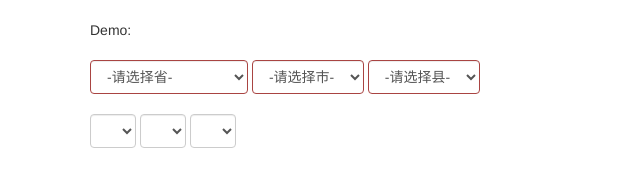
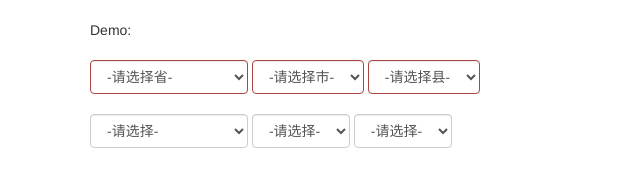
Before and after one commit to njmdedu/jquery-bs-cncitypicker, a website: page docs/index.html in a window 1280 px wide. Shown: the whole page, without its empty margins (0-640 px from the left). Drawn offline with nearby package versions, Linux system fonts and the light colour scheme; files that its build step writes are made by us from their sources.

Commit message:
update files

```diff
--- a/docs/index.html
+++ b/docs/index.html
@@ -71,6 +71,8 @@
       },5000)
       var provinceandcityname = ci.getProvinceAndCityByDistrictCode(420107);
       console.log(provinceandcityname);
+
+      var ci2 = $('#cncity2').cncitypicker();
     </script>
   </body>
 </html>
```
